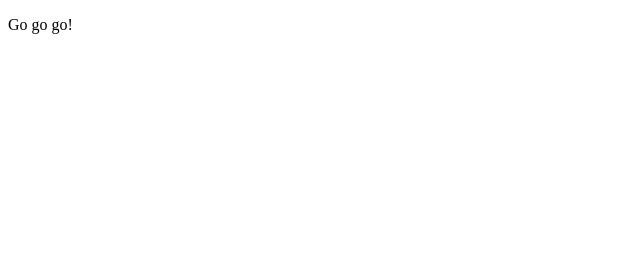
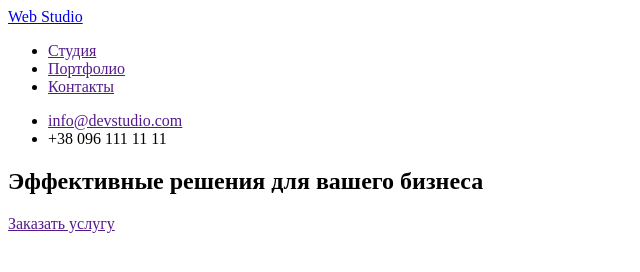
Before and after one commit to Pasha-creator/pasha-telega, a plain HTML site: page index.html in a window 1280 px wide. Shown: the whole page, without its empty margins (0-640 px from the left). Drawn offline with Linux system fonts and the light colour scheme.

Commit message:
Розмітка хедера

```diff
--- a/index.html
+++ b/index.html
@@ -7,6 +7,28 @@
     <title>Document</title>
 </head>
 <body>
-    <p>Go go go!</p>
+    <header>
+        <nav>
+        <a href="/">Web Studio
+        </a>
+
+        <ul>
+            <li><a href="">Студия</a></li>
+            <li><a href="">Портфолио</a></li>
+            <li><a href="">Контакты</a></li>
+        </ul>
+        </nav>
+
+        <ul>
+            <li><a href="">info@devstudio.com</a></li>
+            <li>+38 096 111 11 11</li>
+        </ul>
+    </header>
+    <div>
+        <section>
+            <h1>Эффективные решения для вашего бизнеса</h1>
+            <a href="">Заказать услугу</a>
+        </section>
+    </div>
 </body>
 </html>
--- a/style.css
+++ /dev/null
@@ -1,4 +0,0 @@
-body {
-  background-color: #fff;
-  color: #2a2a2a;
-}
```
